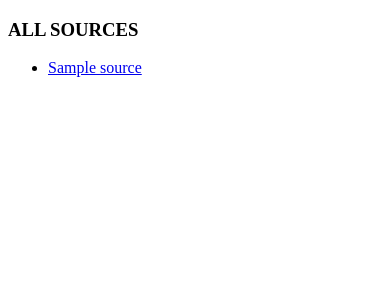
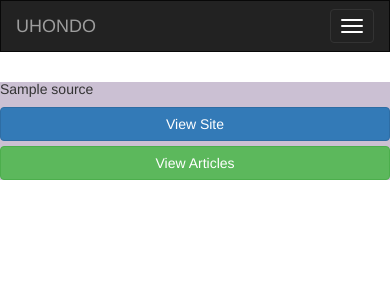
Before and after one commit to BwanaQ/uhondo, a Flask app: template app/templates/index.html in a window 390 px wide; the page is wider, and only the part inside the window is pictured. Shown: the top 300 px of that part. Run offline with Flask 2, Linux system fonts and the light colour scheme; the template is opened without the code that fills it: most values are stand-ins (such as "Sample title", 1, 10 or a date in 2020); parts of the project's set-up code (start-up, migrations or seed data) failed here and were passed over; some libraries are stand-ins or nearby versions.

Commit message:
add cards in sources page

```diff
--- a/app/config.py
+++ b/app/config.py
@@ -2,8 +2,8 @@ class Config:
     '''
     General configuration parent class
     '''
-    ARTICLE_API_BASE_URL = 'http://newsapi.org/v2/top-headlines?country={}&apiKey={}'
     ARTICLE_API_SOURCES_URL = 'http://newsapi.org/v2/sources?apiKey={}'
+    ARTICLE_API_BASE_URL = 'http://newsapi.org/v2/top-headlines?sources={}&apiKey={}'
 
 
 class ProdConfig(Config):
--- /dev/null
+++ b/app/templates/base.html
@@ -0,0 +1,10 @@
+{% extends 'bootstrap/base.html'%}
+
+<!-- Navbar block  -->
+{% block navbar %} {% include 'navbar.html' %} {% endblock %} { {%- block
+content %} {{super()}} {%- block footer %}
+<footer>
+  &copy; 2021 ,
+  <a href="http://obscure-savannah-56809.herokuapp.com/">THiNC</a>.
+</footer>
+{%- endblock footer %} {%- endblock content %}
--- a/app/templates/index.html
+++ b/app/templates/index.html
@@ -1,21 +1,21 @@
-{% import 'macros.html' as macro %}
-<!DOCTYPE html>
-<html>
-  <head>
-    <meta charset="utf-8" />
-    {% if title %}
-    <title>{{ title }}</title>
-    {% else %}
-    <title>Uhondo | Home of the latest news</title>
-    {% endif %}
-  </head>
-  <body>
-    <!-- US ARTICLES SECTION-->
-    <h3>ALL SOURCES</h3>
-    <ul>
-      {%for source in sources %}
-      <li><a href="{{source.url}}">{{source.name}}</a></li>
-      {% endfor %}
-    </ul>
-  </body>
-</html>
+{%extends 'base.html'%} {% import 'macros.html' as macro %} {% block content %}
+<!-- SOURCES AREA-->
+<div class="row">
+  {%for source in sources %}
+  <div class="col-sm-4">
+    <div class="card" style="background-color: #cbc0d3">
+      <div class="card-body">
+        <h5 class="card-title">{{source.name}}</h5>
+        <a
+          href="{{source.url}}"
+          target="_blank"
+          class="btn btn-primary btn-block"
+          >View Site</a
+        >
+        <a href="#" class="btn btn-success btn-block">View Articles</a>
+      </div>
+    </div>
+  </div>
+  {% endfor %}
+</div>
+{%endblock%}
--- /dev/null
+++ b/app/templates/navbar.html
@@ -0,0 +1,23 @@
+<div class="navbar navbar-inverse" role="navigation">
+  <div class="container-fluid">
+    <div class="navbar-header">
+      <button
+        type="button"
+        class="navbar-toggle"
+        data-toggle="collapse"
+        data-target=".navbar-collapse"
+      >
+        <span class="sr-only">Toggle navigation</span>
+        <span class="icon-bar"></span>
+        <span class="icon-bar"></span>
+        <span class="icon-bar"></span>
+      </button>
+      <a class="navbar-brand" href="/"> UHONDO </a>
+    </div>
+    <div class="navbar-collapse collapse">
+      <ul class="nav navbar-right">
+        <li><a href="/">Home</a></li>
+      </ul>
+    </div>
+  </div>
+</div>
--- a/requirements.txt
+++ b/requirements.txt
@@ -1,4 +1,5 @@
 appdirs==1.4.3
+autopep8==1.5.5
 CacheControl==0.12.6
 certifi==2019.11.28
 chardet==3.0.4
@@ -7,7 +8,9 @@ colorama==0.4.3
 contextlib2==0.6.0
 distlib==0.3.0
 distro==1.4.0
+dominate==2.6.0
 Flask==1.1.2
+Flask-Bootstrap==3.3.7.1
 html5lib==1.0.1
 idna==2.8
 ipaddr==2.2.0
@@ -19,11 +22,14 @@ msgpack==0.6.2
 packaging==20.3
 pep517==0.8.2
 progress==1.5
+pycodestyle==2.6.0
 pyparsing==2.4.6
 pytoml==0.1.21
 requests==2.22.0
 retrying==1.3.3
 six==1.14.0
+toml==0.10.2
 urllib3==1.25.8
+visitor==0.1.3
 webencodings==0.5.1
 Werkzeug==1.0.1
```
Also changed, not shown: app/__init__.py (+5 -2 lines), app/request.py (+5 -5 lines), app/templates/footer.html (added).
